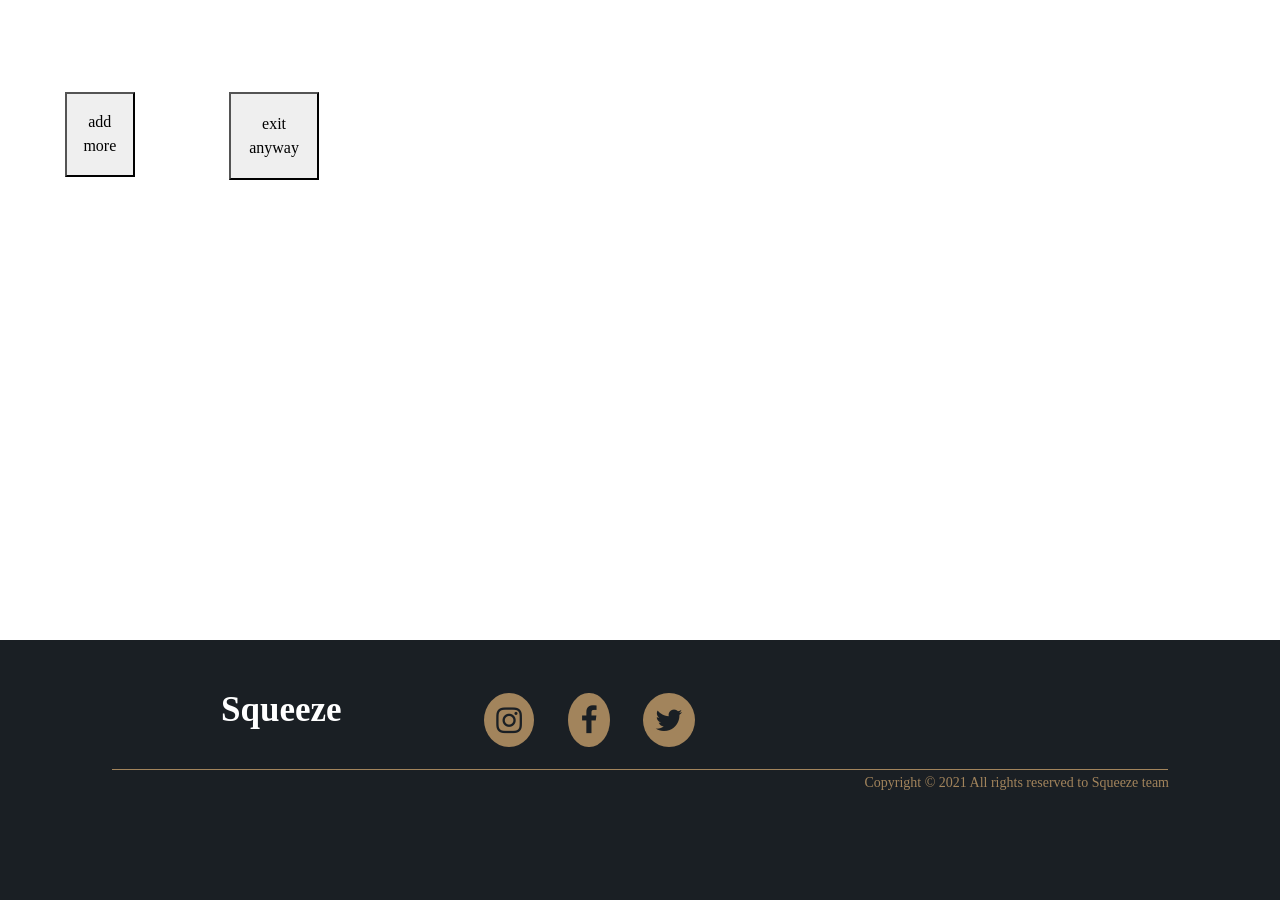
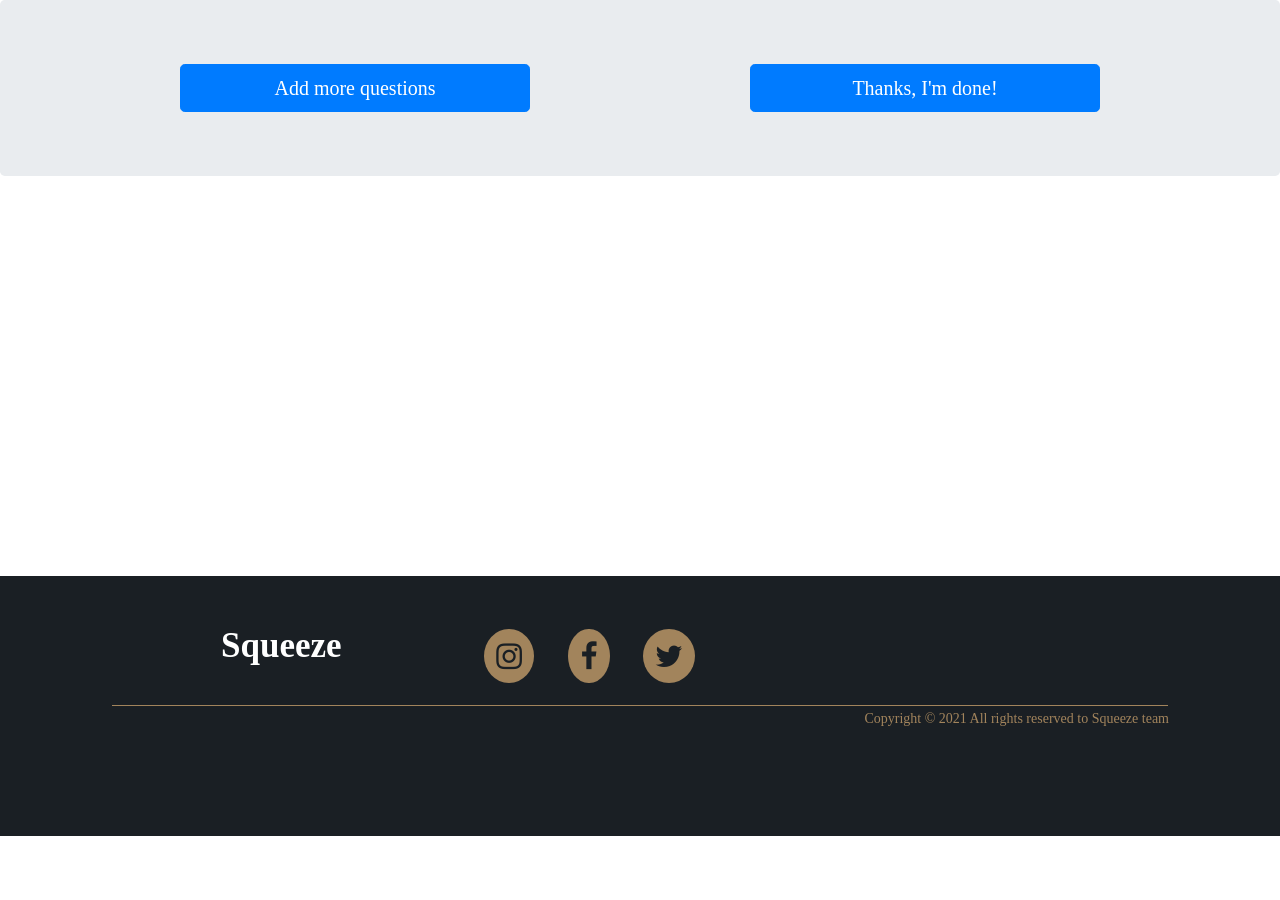
Before and after one commit to Iamgope/Squeeze, a Django app: template quizmakers/templates/update.html in a window 1280 px wide. Shown: the part 80-980 px from the top of the page. After the commit the page ends 916 px from the top, so only its background shows below. Run offline with Django 3.2, Linux system fonts and the light colour scheme; the template is opened without the code that fills it, so the values that code supplies are empty; some libraries are stand-ins or nearby versions.

Commit message:
styled button for next question

```diff
--- a/quizmakers/templates/update.html
+++ b/quizmakers/templates/update.html
@@ -1,19 +1,21 @@
 {% extends 'base.html' %}
-{% load static %}
 {% block content %}
-<div class="Butt">
 
+<div class="jumbotron">
+    <div class="container">
+        <div class="row justify-content-around">
+            <div class="col-4">
+                <a href="{% url 'quizapp:add_question' pk=PK %}">
+                    <button type="button" class="btn btn-primary btn-lg btn-block">Add more questions</button>
+                </a>
+            </div>
+            <div class="col-4">
+                <a href="{% url 'quizapp:landing' %}">
+                    <button type="button" class="btn btn-primary btn-lg btn-block">Thanks, I'm done!</button>
+                </a>
+            </div>
+        </div>
+    </div>
+</div>
 
-    <div class="container" style="display: flex;  padding: 10px; margin: 5px;">
-
-<a href="{% url 'quizapp:add_question' pk=PK %}"><button type="button" style="padding: 10%; margin:50px" >
-    add more
-    </button></a>
-
-     <a href="{% url 'quizapp:landing' %}" ><button type="button" style="padding: 10%; margin:50px"  >
-         exit anyway
-         </button></a>
-     </a>
-
-</div>
 {% endblock %}
```
